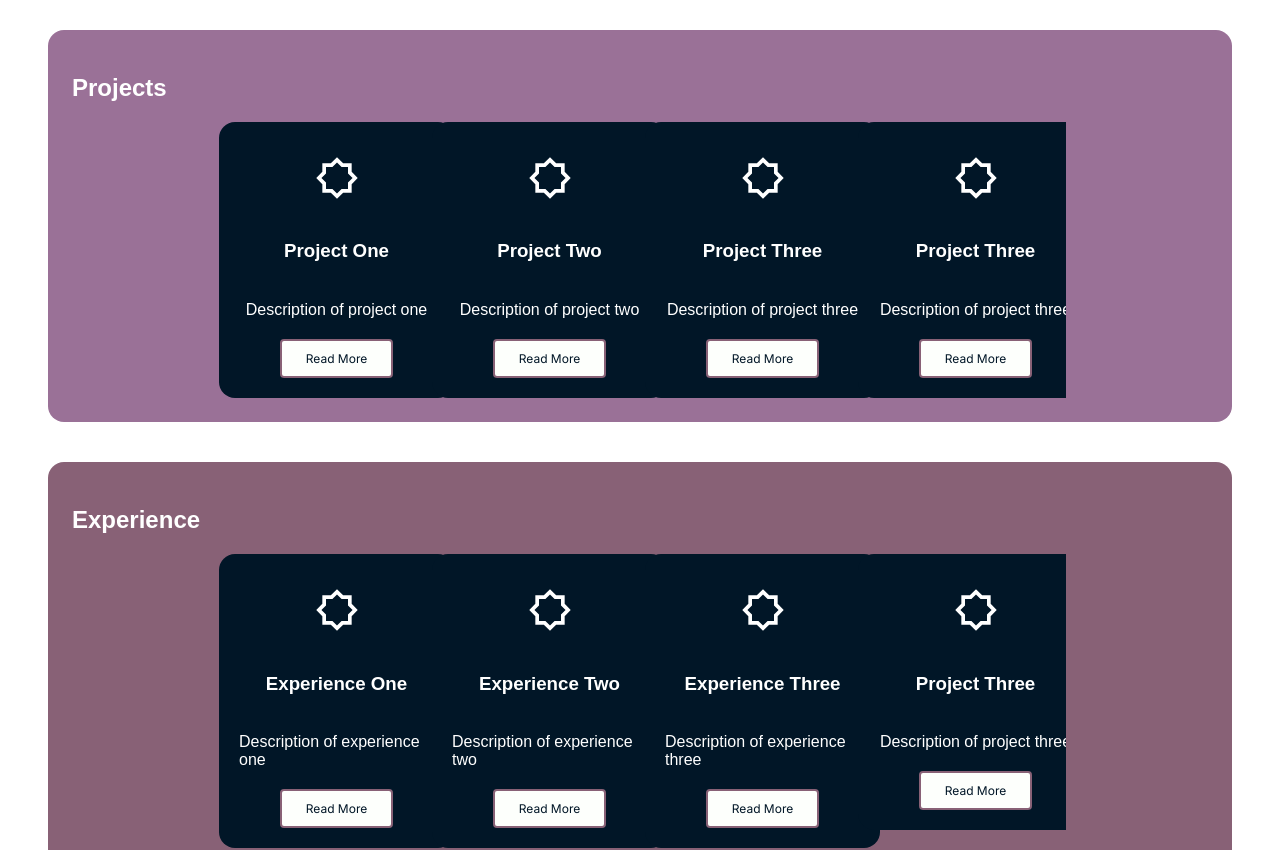
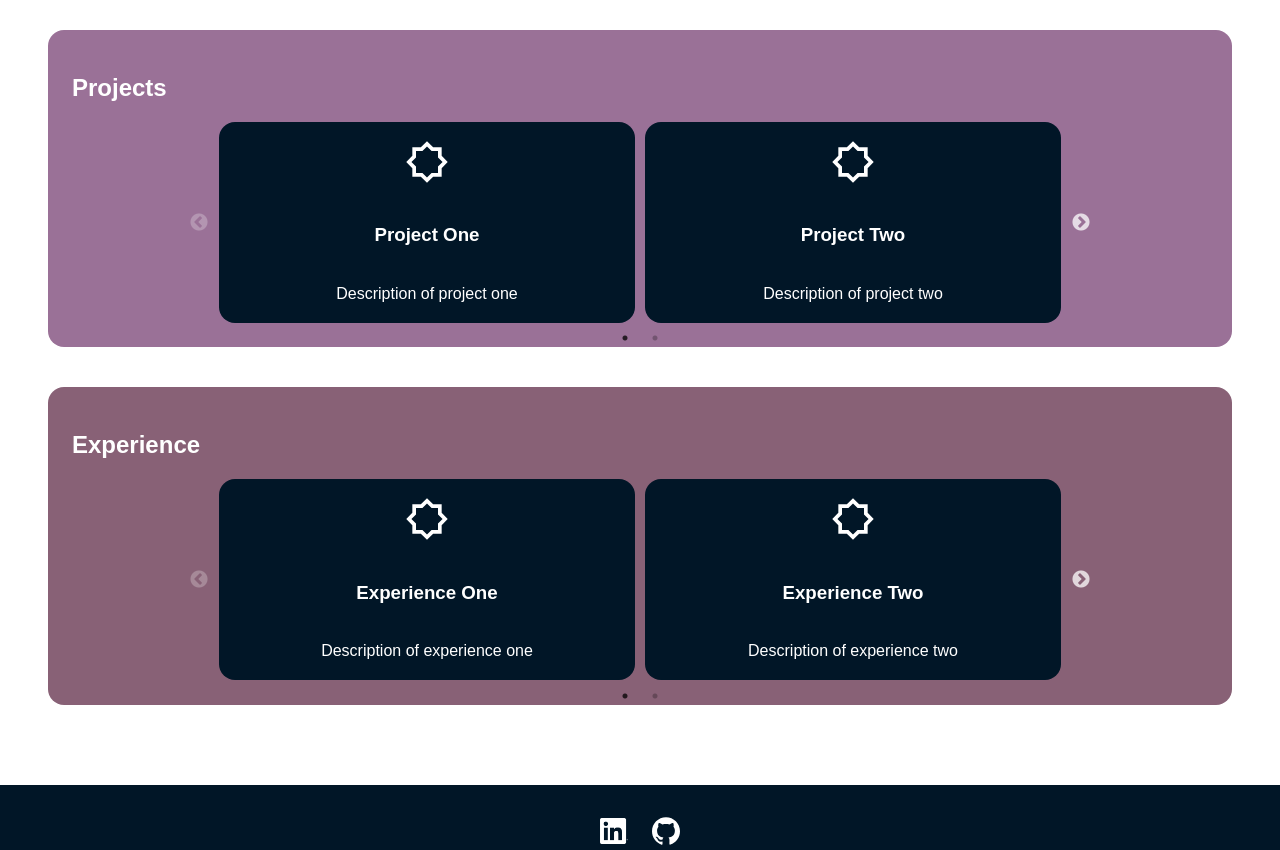
Before and after one commit to heleledd/heledd-portfolio, a React (Vite) app: page / in a window 1280 px wide. Shown: the part 400-1250 px from the top of the page. Built offline with nearby package versions, Linux system fonts and the light colour scheme; a web font is replaced by a local one.

Commit message:
move data to their own files

```diff
--- a/package.json
+++ b/package.json
@@ -11,6 +11,7 @@
   },
   "dependencies": {
     "@glidejs/glide": "^3.7.1",
+    "lucide-react": "^0.555.0",
     "react": "^19.2.0",
     "react-dom": "^19.2.0",
     "react-slick": "^0.31.0",
--- a/src/components/Carousel.jsx
+++ b/src/components/Carousel.jsx
@@ -8,34 +8,20 @@ function Carousel({ items} ) {
         dots: true,
         infinite: false,
         speed: 500,
-        slidesToShow: 4,
-        slidesToScroll: 4,
+        slidesToShow: 2,
+        slidesToScroll: 2,
         initialSlide: 0,
         responsive: [
         {
             breakpoint: 1024,
             settings: {
-            slidesToShow: 3,
-            slidesToScroll: 3,
+            slidesToShow: 1,
+            slidesToScroll: 1,
             infinite: true,
             dots: true
             }
-        },
-        {
-            breakpoint: 600,
-            settings: {
-            slidesToShow: 2,
-            slidesToScroll: 2,
-            initialSlide: 2
-            }
-        },
-        {
-            breakpoint: 480,
-            settings: {
-            slidesToShow: 1,
-            slidesToScroll: 1
-            }
         }
+
         ]
     };
 
@@ -51,7 +37,6 @@ function Carousel({ items} ) {
                             <div className="carousel-content-container">
                                 <h3 className="carousel-title">{item.name}</h3>
                                 <p className="carousel-desc">{item.desc}</p>
-                                <button className="read-more-button">Read More</button>
                             </div>
                         </div>
                     ))}
--- a/src/components/Main.jsx
+++ b/src/components/Main.jsx
@@ -2,30 +2,13 @@ import React from "react";
 import Carousel from "./Carousel"
 import '../styles/Main.css'
 import profileImage from "../images/heledd-profile-photo.jpg";
-import project1 from "../images/bright-star-white.svg";
-import project2 from "../images/bright-star-white.svg";
-import project3 from "../images/bright-star-white.svg";
-import exp1 from "../images/bright-star-white.svg";
-import exp2 from "../images/bright-star-white.svg";
-import exp3 from "../images/bright-star-white.svg";
+
+import projects from "../data/projects.js";
+import experiences from "../data/experiences.js";
 import githubLogo from '../images/github.svg';
 import linkedInLogo from '../images/linkedInLogo.png';
 
 export default function Main() {
-
-  const projects = [
-    { name: "Project One", desc: "Description of project one", img: project1 },
-    { name: "Project Two", desc: "Description of project two", img: project2 },
-    { name: "Project Three", desc: "Description of project three", img: project3 },
-    { name: "Project Three", desc: "Description of project three", img: project3 },
-  ];
-
-  const experiences = [
-    { name: "Experience One", desc: "Description of experience one", img: exp1 },
-    { name: "Experience Two", desc: "Description of experience two", img: exp2 },
-    { name: "Experience Three", desc: "Description of experience three", img: exp3 },
-    { name: "Project Three", desc: "Description of project three", img: project3 },
-  ];
 
   return (
     <div className="stack-wrapper">
--- /dev/null
+++ b/src/data/experiences.js
@@ -0,0 +1,28 @@
+import exp1 from "../images/bright-star-white.svg";
+import exp2 from "../images/bright-star-white.svg";
+import exp3 from "../images/bright-star-white.svg";
+
+  const experiences = [
+    {
+        name: "Experience One",
+        desc: "Description of experience one",
+        img: exp1
+    },
+    {
+        name: "Experience Two",
+        desc: "Description of experience two",
+        img: exp2
+    },
+    {
+        name: "Experience Three",
+        desc: "Description of experience three",
+        img: exp3
+    },
+    {
+        name: "Project Three",
+        desc: "Description of project three",
+        img: exp3
+    },
+  ];
+
+export default experiences;
--- /dev/null
+++ b/src/data/projects.js
@@ -0,0 +1,28 @@
+import project1 from "../images/bright-star-white.svg";
+import project2 from "../images/bright-star-white.svg";
+import project3 from "../images/bright-star-white.svg";
+
+const projects = [
+    {
+        name: "Project One",
+        desc: "Description of project one",
+        img: project1
+    },
+    {
+        name: "Project Two",
+        desc: "Description of project two",
+        img: project2
+    },
+    {
+        name: "Project Three",
+        desc: "Description of project three",
+        img: project3
+    },
+    {
+        name: "Project Four",
+        desc: "Description of project three",
+        img: project3
+    },
+  ];
+
+export default projects;
--- a/src/styles/Carousel.css
+++ b/src/styles/Carousel.css
@@ -9,7 +9,7 @@
     height: 100%;
     display: flex;
     flex-direction: column;
-    padding: 1rem;
+    padding: 0rem;
 }
 
 .img-container {
@@ -33,21 +33,10 @@
     padding: 4px;
 }
 
-.read-more-button {
-    background-color: #FDFFFC;
-    color: #011627;
-    font-size: 12px;
-    font-family: "Inter", sans-serif;
-    padding: 10px 24px;
-    border-radius: 4px;
-    border: 2px solid #886176;
-    margin-top: auto;
+.carousel-card:hover {
+    transform: scale(1.03);
 }
 
-.read-more-button:hover {
-    background-color: #886176;color: white;
-    box-shadow:0 8px 16px 0 rgba(0,0,0,0.6);
-}
 
 .slick-slide > div {
     margin: 0 5px;
```
Also changed, not shown: src/components/ReadMoreOverlay.jsx (added, +26 -0 lines), src/components/StackCard.jsx (deleted, +0 -10 lines), 1 other file (tests, documents, lock files or other folders).
